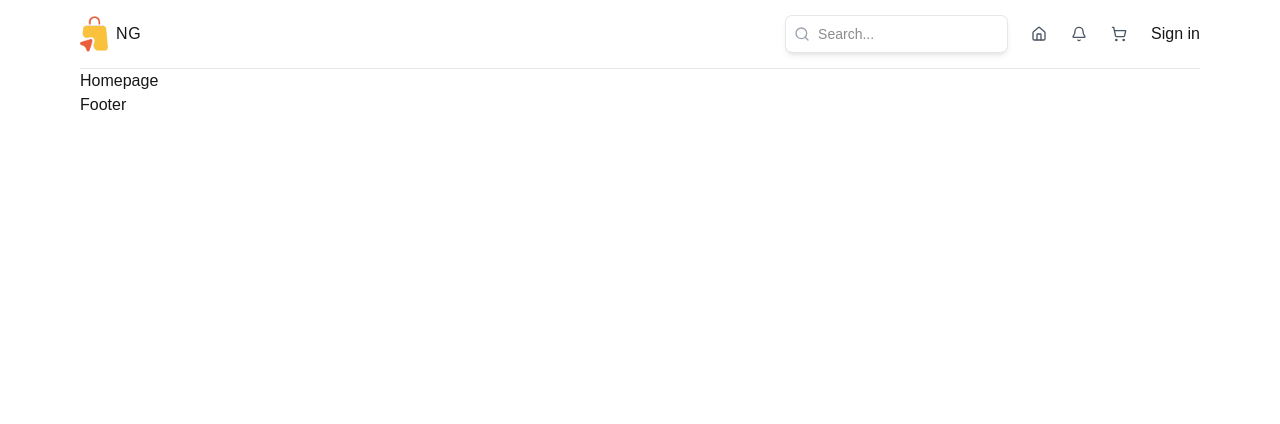
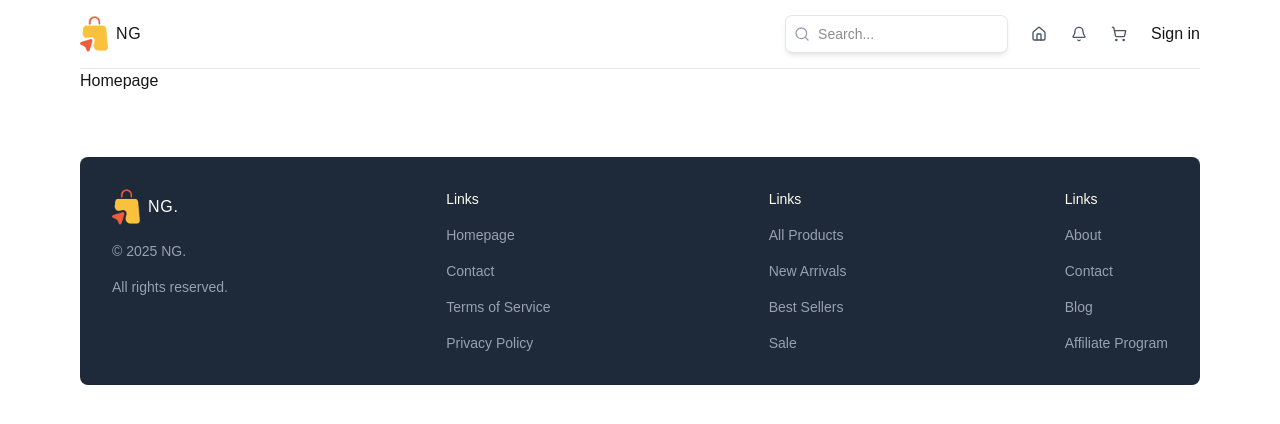
Before and after one commit to PratikaNG/nextjs-shopping-app, a Next.js app in the folder client/: page / in a window 1280 px wide. Shown: the top 424 px of the page. Built offline with nearby package versions, Linux system fonts and the light colour scheme.

Commit message:
client footer

```diff
--- a/client/components/Footer.tsx
+++ b/client/components/Footer.tsx
@@ -1,9 +1,42 @@
+import { Copy, Copyright } from 'lucide-react'
+import Image from 'next/image'
+import Link from 'next/link'
 import React from 'react'
 
 const Footer = () => {
   return (
-    <div>
-      Footer
+    <div className="mt-16 flex flex-col items-center gap-8 md:flex-row md:items-start md:justify-between md:gap-0 bg-gray-800 p-8 rounded-lg">
+      <div className="flex flex-col gap-4 items-center md:items-start">
+        <Link href="/" className="flex items-center">
+          <Image src="/logo.png" alt="TrendLama" width={36} height={36} />
+          <p className="hidden md:block text-md font-medium tracking-wider text-white">
+            NG.
+          </p>
+        </Link>
+        <p className="text-sm text-gray-400">© 2025 NG.</p>
+        <p className="text-sm text-gray-400">All rights reserved.</p>
+      </div>
+      <div className="flex flex-col gap-4 text-sm text-gray-400 items-center md:items-start">
+        <p className="text-sm text-amber-50">Links</p>
+        <Link href="/">Homepage</Link>
+        <Link href="/">Contact</Link>
+        <Link href="/">Terms of Service</Link>
+        <Link href="/">Privacy Policy</Link>
+      </div>
+      <div className="flex flex-col gap-4 text-sm text-gray-400 items-center md:items-start">
+        <p className="text-sm text-amber-50">Links</p>
+        <Link href="/">All Products</Link>
+        <Link href="/">New Arrivals</Link>
+        <Link href="/">Best Sellers</Link>
+        <Link href="/">Sale</Link>
+      </div>
+      <div className="flex flex-col gap-4 text-sm text-gray-400 items-center md:items-start">
+        <p className="text-sm text-amber-50">Links</p>
+        <Link href="/">About</Link>
+        <Link href="/">Contact</Link>
+        <Link href="/">Blog</Link>
+        <Link href="/">Affiliate Program</Link>
+      </div>
     </div>
   )
 }
```
